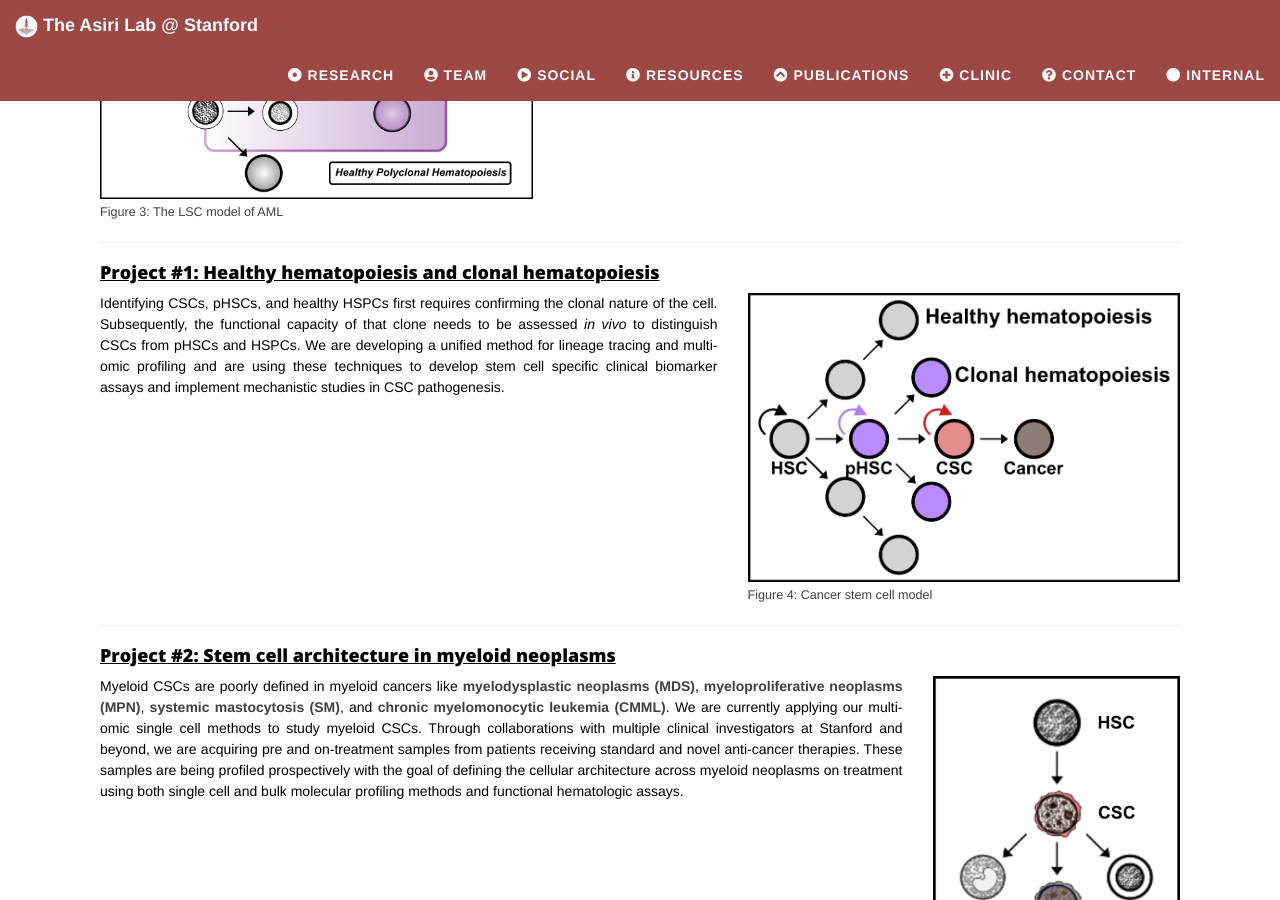
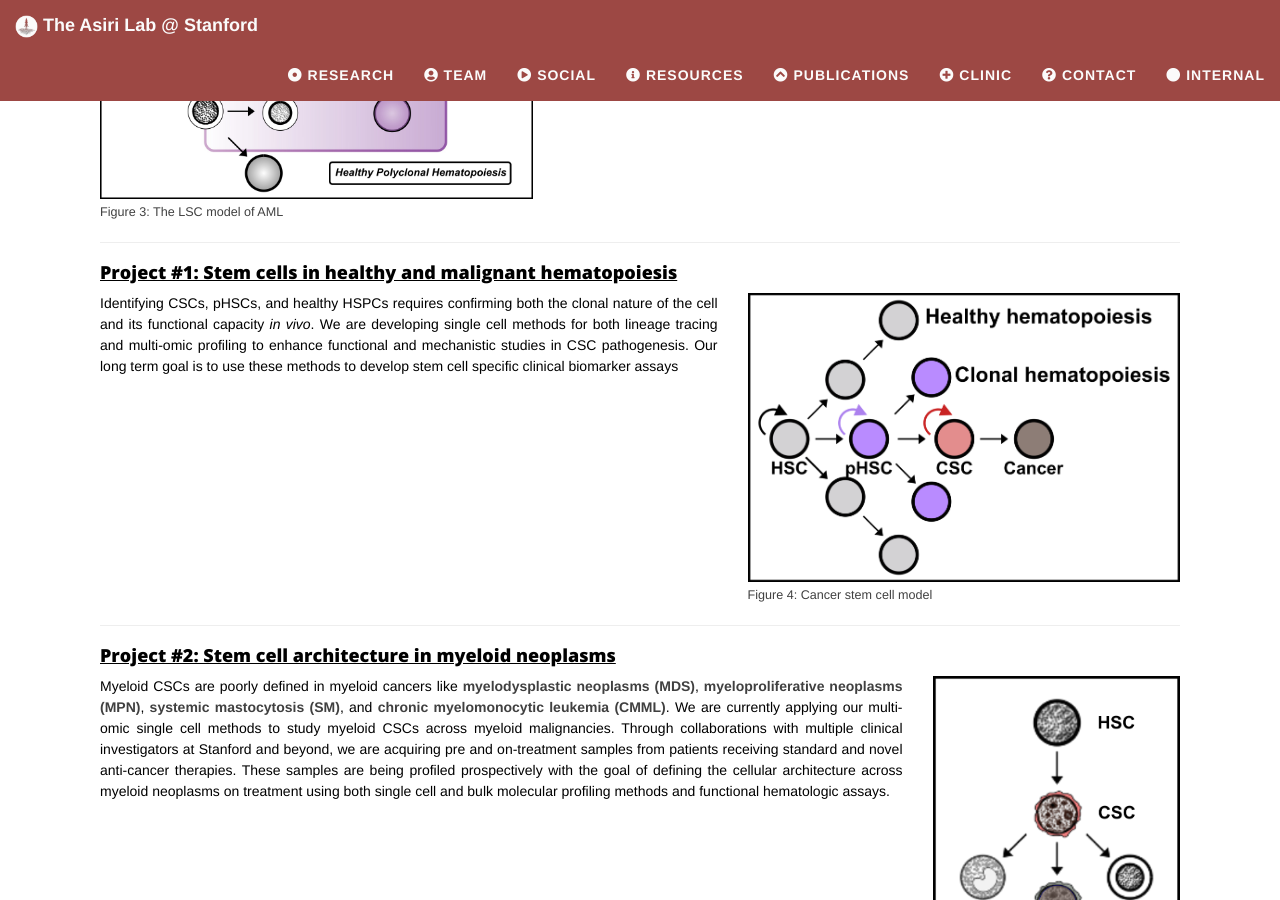
Before and after one commit to systemsheme/systemsheme.github.io, a Jekyll site: the page built from pages/Research.md, in a window 1280 px wide and 900 px high, scrolled down 1897 px. Built offline with Jekyll 4.4.1, drawn with Linux system fonts in a browser that asks for light colours; nearby versions of some CDN libraries; some of the changed text lies outside the part shown.

Commit message:
Update multiple pages

```diff
--- a/index.html
+++ b/index.html
@@ -13,7 +13,7 @@ use-site-title: false
 
 <div class="container" style="max-width: 900px; margin-top: 40px;">
   <div class="jumbotron jumbotron-correct">
-      <p style="font-size:17px">The <strong style="color:#404040ff">Asiri Lab</strong> is systems hematology research group at <strong><a href="https://med.stanford.edu/">Stanford University School of Medicine</a></strong>. Our mission is to learn how individual blood cells change as people age and develop cancer - and we believe the learning process should be inspiring and fun! Hematopoietic stem cells give rise to an incredible diversity of blood cells that are essential for life. Our research focuses on how dysregulation of this process leads to cytopenias and hematologic malignancies. We have expertise that spans clinical medicine, functional hematology, molecular and cellular biology, genomics, bioinformatics, and machine learning. By integrating advanced experimental and computational methods, we are examining blood cell development and function at single-cell resolution to advance patient diagnostics and treatment.
+      <p style="font-size:17px">The <strong style="color:#404040ff">Asiri Lab</strong> is a systems hematology research group at <strong><a href="https://med.stanford.edu/">Stanford University School of Medicine</a></strong>. Hematopoiesis is the complex process of producing blood cells that are essential for maintaining our basic health and well being. Our mission is to learn how these individual cells change as people age and develop cancer. Blood cell production is driven by the hematopoietic stem cell which gives rise to an incredible diversity of cells throughout life. Our research focuses on how dysregulation of this process leads to cytopenias and hematologic malignancies. We have expertise that spans clinical medicine, functional hematology, molecular and cellular biology, genomics, bioinformatics, and machine learning. By integrating advanced experimental and computational methods, we are examining blood cell development and function at single-cell resolution to advance patient diagnostics and treatment.
       </p>
       <p style="font-size:17px">Our group is diverse and interdisciplinary, and we maintain active colaborations with investigators in the <strong><a href="https://med.stanford.edu/hematology.html">Division of Hematology</a></strong>, <strong><a href="https://med.stanford.edu/stemcell.html">Institute for Stem Cell Biology and Regenerative Medicine</a></strong>, and <strong><a href="https://med.stanford.edu/cancer.html">Stanford Cancer Institute</a></strong>.
       </p>
--- a/pages/Research.md
+++ b/pages/Research.md
@@ -85,7 +85,7 @@ subtitle: Asiri Lab Research
 			<figcaption style="font-size: 0.9em; color: #404040ff; text-align: left; margin-top: 5px;">Figure 3: The LSC model of AML</figcaption>
         </div>
         <div class="col-sm-7" style="text-align: justify">
-            <p>We are now using this framework and the cancer stem cell model to develop an integrative, multi-domain framework (Figure 3) for studying healthy and malignant hematopoiesis, with the long-term goal of designing more effective disease monitoring and treatment strategies for patients.</p>
+            <p>We are now using these methods to develop an integrative, multi-domain framework (Figure 3) for studying healthy and malignant hematopoiesis, with the long-term goal of designing more effective disease monitoring and treatment strategies for patients.</p>
             <p>Specifically, we will answer several important questions using the cancer stem cell model as a reference. First, how do <strong style="color:#404040ff">cancer stem cells (CSCs)</strong> emerge from healthy HSPCs, and can we identify features that distinguish CSCs from <strong style="color:#404040ff">preleukemic HSCs (pHSCs)</strong> and healthy HSPCs (Project 1)? Can we use this framework to study CSCs across other myeloid neoplasms (Project 2)? Finally, can we use this information to improve clinical disease monitoring assays and develop CSC targeted therapies to cure patients (Project 3)?</p>
         </div>
     </div>
@@ -97,10 +97,10 @@ subtitle: Asiri Lab Research
 </div>
 
 <div id="Project1" class="col-sm-12">
-	<h4><u>Project #1: Healthy hematopoiesis and clonal hematopoiesis</u></h4>
+	<h4><u>Project #1: Stem cells in healthy and malignant hematopoiesis</u></h4>
     <div class="row">
         <div class="col-sm-7" style="text-align: justify">
-			<p>Identifying CSCs, pHSCs, and healthy HSPCs first requires confirming the clonal nature of the cell. Subsequently, the functional capacity of that clone needs to be assessed <em>in vivo</em> to distinguish CSCs from pHSCs and HSPCs. We are developing a unified method for lineage tracing and multi-omic profiling and are using these techniques to develop stem cell specific clinical biomarker assays and implement mechanistic studies in CSC pathogenesis.</p>
+			<p>Identifying CSCs, pHSCs, and healthy HSPCs requires confirming both the clonal nature of the cell and its functional capacity <em>in vivo</em>. We are developing single cell methods for both lineage tracing and multi-omic profiling to enhance functional and mechanistic studies in CSC pathogenesis. Our long term goal is to use these methods to develop stem cell specific clinical biomarker assays</p>
         </div>
 		<div class="col-sm-5" style="text-align: right">
             <img src="/img/research/project1.png" style="width: {% if pub.imageWidth %}{{pub.imageWidth}}{% else %}100%{% endif %} !important; height: auto !important;"><br>
@@ -117,7 +117,7 @@ subtitle: Asiri Lab Research
 	<h4><u>Project #2: Stem cell architecture in myeloid neoplasms</u></h4>
     <div class="row">
         <div class="col-sm-9" style="text-align: justify">
-			<p>Myeloid CSCs are poorly defined in myeloid cancers like <strong style="color:#404040ff">myelodysplastic neoplasms (MDS)</strong>, <strong style="color:#404040ff">myeloproliferative neoplasms (MPN)</strong>, <strong style="color:#404040ff">systemic mastocytosis (SM)</strong>, and <strong style="color:#404040ff">chronic myelomonocytic leukemia (CMML)</strong>. We are currently applying our multi-omic single cell methods to study myeloid CSCs. Through collaborations with multiple clinical investigators at Stanford and beyond, we are acquiring pre and on-treatment samples from patients receiving standard and novel anti-cancer therapies. These samples are being profiled prospectively with the goal of defining the cellular architecture across myeloid neoplasms on treatment using both single cell and bulk molecular profiling methods and functional hematologic assays.</p>
+			<p>Myeloid CSCs are poorly defined in myeloid cancers like <strong style="color:#404040ff">myelodysplastic neoplasms (MDS)</strong>, <strong style="color:#404040ff">myeloproliferative neoplasms (MPN)</strong>, <strong style="color:#404040ff">systemic mastocytosis (SM)</strong>, and <strong style="color:#404040ff">chronic myelomonocytic leukemia (CMML)</strong>. We are currently applying our multi-omic single cell methods to study myeloid CSCs across myeloid malignancies. Through collaborations with multiple clinical investigators at Stanford and beyond, we are acquiring pre and on-treatment samples from patients receiving standard and novel anti-cancer therapies. These samples are being profiled prospectively with the goal of defining the cellular architecture across myeloid neoplasms on treatment using both single cell and bulk molecular profiling methods and functional hematologic assays.</p>
         </div>
 		<div class="col-sm-3" style="text-align: right">
             <img src="/img/research/project2.png" style="width: {% if pub.imageWidth %}{{pub.imageWidth}}{% else %}100%{% endif %} !important; height: auto !important;"><br>
```
